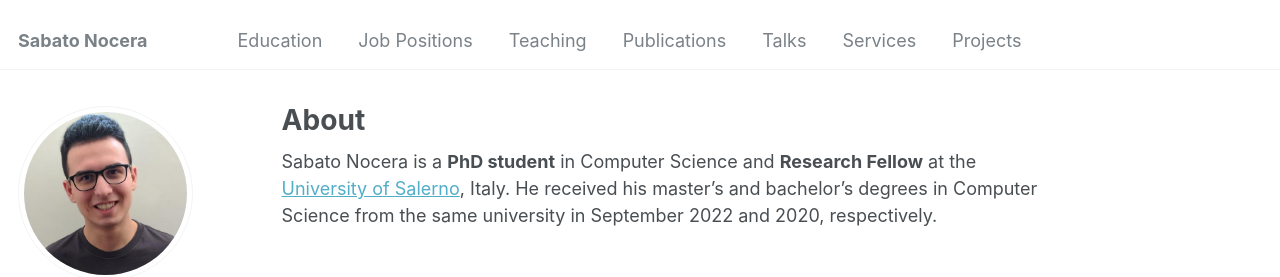
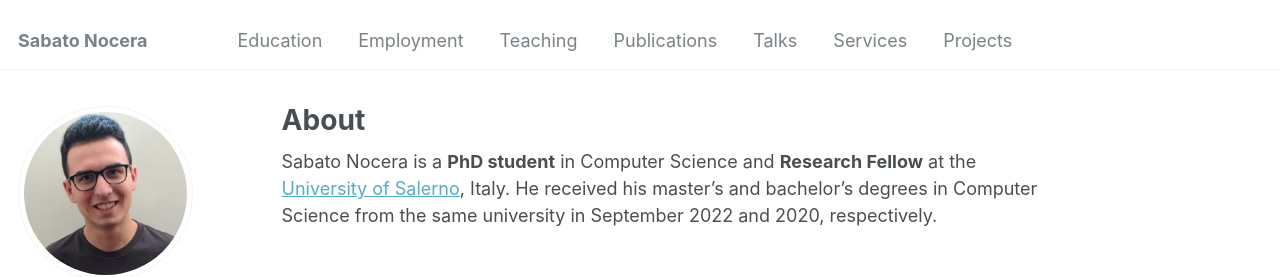
Before and after one commit to sabato-nocera/sabato-nocera.github.io, a Jekyll site: the page built from _pages/about.md, in a window 1280 px wide. Shown: the top 277 px of the page. Built offline with Jekyll 4.4.1, drawn with Linux system fonts in a browser that asks for light colours; some web fonts are replaced.

Commit message:
Update navigation.yml

```diff
--- a/_data/navigation.yml
+++ b/_data/navigation.yml
@@ -3,8 +3,8 @@ main:
   - title: "Education"
     url: /education/
 
-  - title: "Job Positions"
-    url: /jobs/
+  - title: "Employment"
+    url: /employment/
 
   - title: "Teaching"
     url: /teaching/
```
